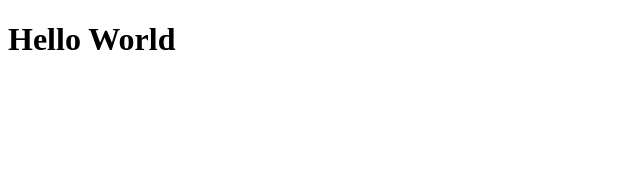
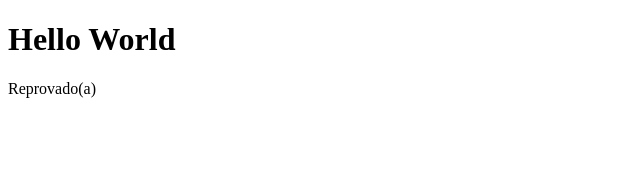
Before and after one commit to RodrigoArgenton/vue-project, a Vue app: page / in a window 1280 px wide. Shown: the top 170 px of the page, without its empty margins (0-640 px from the left). Built offline with nearby package versions, Linux system fonts and the light colour scheme.

Commit message:
Adição do v-else-if e v-else

```diff
--- a/src/componentes/ExemploCondicional02.vue
+++ b/src/componentes/ExemploCondicional02.vue
@@ -1,10 +1,15 @@
 <!-- Script -->
 <script setup>
     let exibir = true
+    let media = 4
 </script>
 
 
 <!-- HTML -->
 <template>
     <h1 v-if="exibir">Hello World</h1>
+
+    <p v-if="media>=7">Aprovado(a)</p>
+    <p v-else-if="media>=5">Em exame</p>
+    <p v-else>Reprovado(a)</p>
 </template>
```
